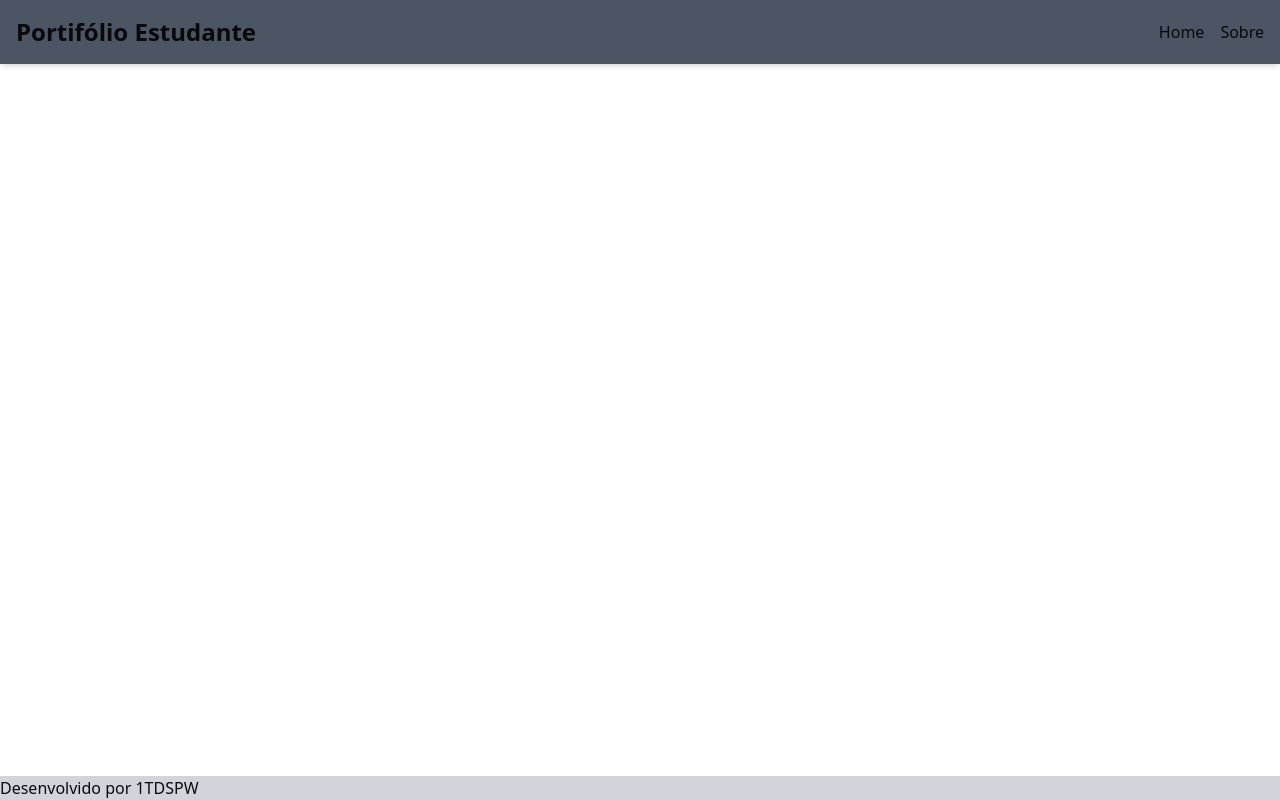
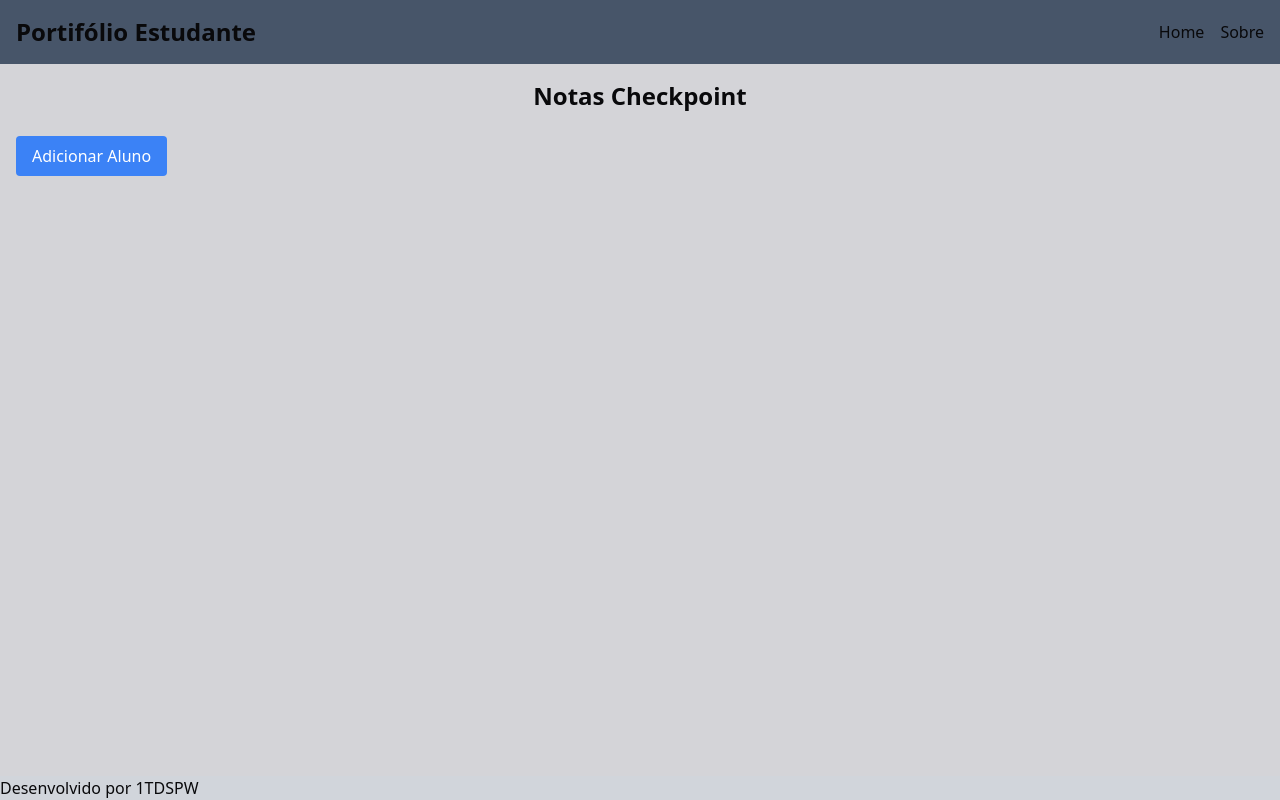
Before and after one commit to Byells/Portif-lio-cp3, a Next.js app: page /cp in a window 1280 px wide. Built offline with nearby package versions, Linux system fonts and the light colour scheme.

Commit message:
Fazendo esboço teste da tabela de notas

```diff
--- a/src/app/cp/page.tsx
+++ b/src/app/cp/page.tsx
@@ -1,10 +1,72 @@
+"use client"
+
 
 import React from 'react'
+import { useState } from 'react';
+
+
+type Aluno = {
+  id: number;
+  nome: string;
+  disciplinas: { nome: string; cp: number }[];
+};
+
 
 export default function cp() {
+
+  const [alunos, setAlunos] = useState<Aluno[]>([]);
+
+  const adicionarAluno = () => {
+    const novoAluno: Aluno = {
+      id: alunos.length + 1,
+      nome: "Aluno " + (alunos.length + 1),
+      disciplinas: [
+        { nome: "Artificial Intelligence & Chatbot", cp: Math.floor(Math.random() * 100) },
+        { nome: "Building Relational Database", cp: Math.floor(Math.random() * 100) },
+        { nome: "Computational Thinking Using Python", cp: Math.floor(Math.random() * 100) },
+        { nome: "Domain Driven Design Using Java", cp: Math.floor(Math.random() * 100) },
+        { nome: "Front-End Design Engineering", cp: Math.floor(Math.random() * 100) },
+        { nome: "Software Engineering and Business Model", cp: Math.floor(Math.random() * 100) }
+      ]
+    };
+
+    setAlunos([...alunos, novoAluno]);
+  };
+
   return (
-    <div>
+    <div className="container mx-auto p-4">
+      <h1 className="text-2xl font-bold text-center mb-6">Notas Checkpoint</h1>
 
+      <button
+        onClick={adicionarAluno}
+        className="bg-blue-500 text-white px-4 py-2 mb-4 rounded hover:bg-blue-700"
+      >
+        Adicionar Aluno
+      </button>
+
+      {alunos.map((aluno) => (
+        <div key={aluno.id} className="mb-6">
+          <h2 className="text-xl font-semibold text-center">{aluno.nome}</h2>
+          <div className="overflow-x-auto">
+            <table className="min-w-full bg-gray-50 border border-gray-300">
+              <thead className="bg-blue-500 text-white">
+                <tr>
+                  <th className="px-4 py-2 border">Disciplina</th>
+                  <th className="px-4 py-2 border">CP</th>
+                </tr>
+              </thead>
+              <tbody>
+                {aluno.disciplinas.map((disciplina, index) => (
+                  <tr key={index} className={index % 2 === 0 ? "bg-gray-50" : "bg-white"}>
+                    <td className="px-4 py-2 border">{disciplina.nome}</td>
+                    <td className="px-4 py-2 border text-center">{disciplina.cp}</td>
+                  </tr>
+                ))}
+              </tbody>
+            </table>
+          </div>
+        </div>
+      ))}
     </div>
-  )
+  );
 }
--- a/src/app/globals.css
+++ b/src/app/globals.css
@@ -3,7 +3,7 @@
 @tailwind utilities;
 
 .home{
-    @apply bg-gray-300;
+    @apply bg-zinc-300;
 }
 
 .footer{
--- a/src/app/layout.tsx
+++ b/src/app/layout.tsx
@@ -17,7 +17,7 @@ export default function RootLayout({
     <html lang="pt-br">
       <body className="flex flex-col min-h-screen">
         <Header />
-        <main className="flex-grow">
+        <main className=" home flex-grow ">
           {children}
         </main>
         <Footer />
--- a/src/app/not-found.tsx
+++ b/src/app/not-found.tsx
@@ -1,5 +1,5 @@
 import Image from 'next/image';
-import notFoundtriste from "@/img/emogi_triste.png";
+import notFoundtriste from '../img/emogi-triste.png';
 
 export default function NotFound() {
   return (
--- a/src/app/page.tsx
+++ b/src/app/page.tsx
@@ -1,29 +1,34 @@
 import Link from 'next/link';
+import Menu from '../components/Menu/Menu';
 
 export default function Home() {
   return (
-    <div className="container mx-auto p-8">
-      <h1 className="text-4xl font-bold text-center mb-10 text-blue-600">Portfólio de Avaliações</h1>
-      <div className="grid grid-cols-1 sm:grid-cols-3 gap-8">
-        <Link href="/checkpoints">
-          <div className="bg-blue-500 text-white p-6 rounded-lg shadow-lg hover:shadow-xl transition-shadow duration-300 transform hover:scale-105">
-            <h2 className="text-2xl font-bold">CheckPoints</h2>
-            <p>Avaliações intermediárias para acompanhamento do progresso.</p>
-          </div>
-        </Link>
-        <Link href="/globalsolution">
-          <div className="bg-green-500 text-white p-6 rounded-lg shadow-lg hover:shadow-xl transition-shadow duration-300 transform hover:scale-105">
-            <h2 className="text-2xl font-bold">GlobalSolution</h2>
-            <p>Projetos integradores aplicando conhecimentos adquiridos.</p>
-          </div>
-        </Link>
-        <Link href="/challengersprints">
-          <div className="bg-red-500 text-white p-6 rounded-lg shadow-lg hover:shadow-xl transition-shadow duration-300 transform hover:scale-105">
-            <h2 className="text-2xl font-bold">Challenger Sprints</h2>
-            <p>Desafios com foco em resolução de problemas.</p>
-          </div>
-        </Link>
-      </div>
-    </div>
+   <div>
+      <Menu/>
+   </div>
+
+    // <div className="container mx-auto p-8">
+    //   <h1 className="text-4xl font-bold text-center mb-10 text-blue-600">Portfólio de Avaliações</h1>
+    //   <div className="grid grid-cols-1 sm:grid-cols-3 gap-8">
+    //     <Link href="/cp">
+    //       <div className="bg-blue-500 text-white p-6 rounded-lg shadow-lg hover:shadow-xl transition-shadow duration-300 transform hover:scale-105">
+    //         <h2 className="text-2xl font-bold">CheckPoints</h2>
+    //         <p>Avaliações intermediárias para acompanhamento do progresso.</p>
+    //       </div>
+    //     </Link>
+    //     <Link href="/gs">
+    //       <div className="bg-green-500 text-white p-6 rounded-lg shadow-lg hover:shadow-xl transition-shadow duration-300 transform hover:scale-105">
+    //         <h2 className="text-2xl font-bold">GlobalSolution</h2>
+    //         <p>Projetos integradores aplicando conhecimentos adquiridos.</p>
+    //       </div>
+    //     </Link>
+    //     <Link href="/cs">
+    //       <div className="bg-red-500 text-white p-6 rounded-lg shadow-lg hover:shadow-xl transition-shadow duration-300 transform hover:scale-105">
+    //         <h2 className="text-2xl font-bold">Challenger Sprints</h2>
+    //         <p>Desafios com foco em resolução de problemas.</p>
+    //       </div>
+    //     </Link>
+    //   </div>
+    // </div>
   );
 }
--- a/src/components/Header/page.tsx
+++ b/src/components/Header/page.tsx
@@ -3,7 +3,7 @@ import React from 'react'
 export default function Header() {
   return (
     <div>
-      <header className="bg-gray-600 text-dark shadow-md">
+      <header className="bg-slate-600 text-dark shadow-md">
       <div className="container mx-auto p-4 flex justify-between items-center">
         {/* Logo ou Título */}
         <h1 className="text-2xl font-bold">Portifólio Estudante</h1>
--- /dev/null
+++ b/src/components/Menu/Menu.tsx
@@ -0,0 +1,31 @@
+import React from 'react'
+import Link from "next/link";
+
+
+export default function Menu() {
+  return (
+   <div className="container mx-auto p-8">
+  <h1 className="text-4xl font-bold text-center mb-10 text-blue-600">Portfólio de Avaliações</h1>
+  <div className="grid grid-cols-1 sm:grid-cols-3 gap-8">
+    <Link href="/cp">
+      <div className="bg-blue-500 text-white p-6 rounded-lg shadow-lg hover:shadow-xl transition-shadow duration-300 transform hover:scale-105">
+        <h2 className="text-2xl font-bold">CheckPoints</h2>
+        <p>Avaliações intermediárias para acompanhamento do progresso.</p>
+      </div>
+    </Link>
+    <Link href="/gs">
+      <div className="bg-green-500 text-white p-6 rounded-lg shadow-lg hover:shadow-xl transition-shadow duration-300 transform hover:scale-105">
+        <h2 className="text-2xl font-bold">GlobalSolution</h2>
+        <p>Projetos integradores aplicando conhecimentos adquiridos.</p>
+      </div>
+    </Link>
+    <Link href="/cs">
+      <div className="bg-red-500 text-white p-6 rounded-lg shadow-lg hover:shadow-xl transition-shadow duration-300 transform hover:scale-105">
+        <h2 className="text-2xl font-bold">Challenger Sprints</h2>
+        <p>Desafios com foco em resolução de problemas.</p>
+      </div>
+    </Link>
+  </div>
+</div>
+);
+}
```
Also changed, not shown: src/img/emogi-triste.png (renamed from src/img/emogi_triste.png).
